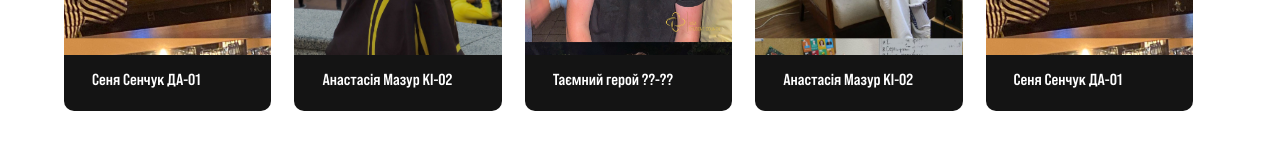
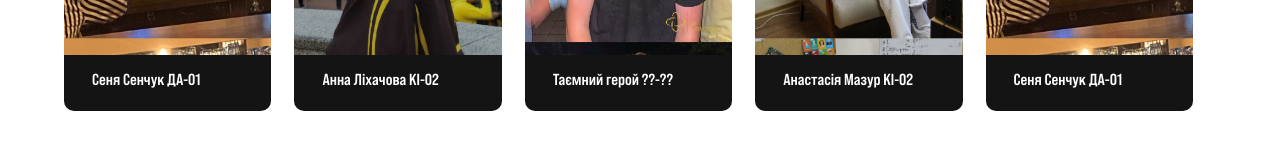
Before and after one commit to KepBuran/abitsite, a React (Create React App) app: page /superHeroes in a window 1280 px wide. Shown: the part 1914-2074 px from the top of the page. Built offline with nearby package versions, Linux system fonts and the light colour scheme.

Commit message:
Superheroes hover fixes

```diff
--- a/src/data/dataSuperHeroes.ts
+++ b/src/data/dataSuperHeroes.ts
@@ -36,7 +36,7 @@ const dataSuperHeroes = [
         contact: "https://t.me/sen4ello"
     },
     {
-        name: "Анастасія Мазур КІ-02",
+        name: "Анна Ліхачова КІ-02",
         imgUrl: SuperHero3,
         contact: "https://t.me/idgaf_a"
     },
--- a/src/styles/SuperHeroes.css
+++ b/src/styles/SuperHeroes.css
@@ -50,6 +50,7 @@ section {
     height: 80%;
     background-size: 100% auto;
     object-fit: fill;
+    transition: 0.2s ease-in color, 0.2s ease-in filter;
 }
 
 .super-hero-name {
@@ -70,6 +71,9 @@ section {
 .super-hero-link:hover {
     color: #ffdd02;
     cursor: pointer;
+}
+
+.super-hero-link:hover .super-hero-image{
     filter: brightness(0.8);
 }
 
```
